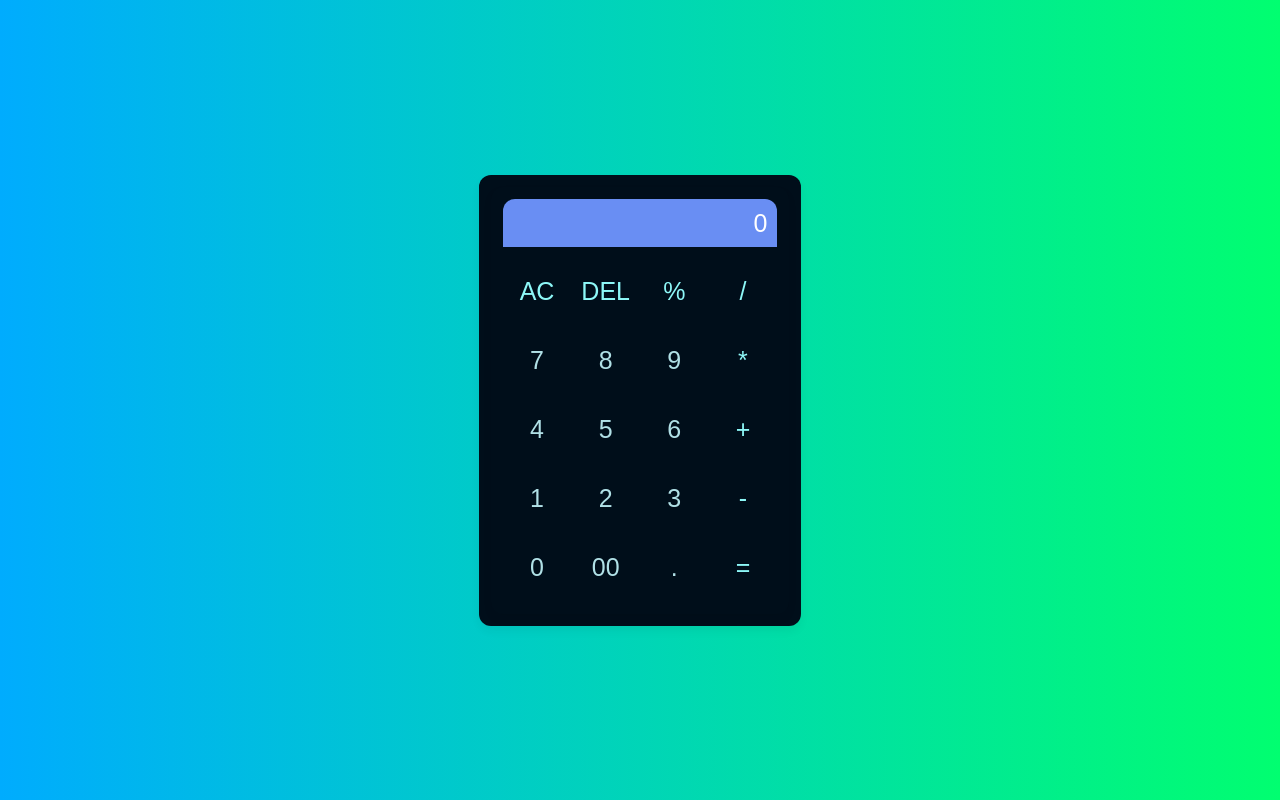
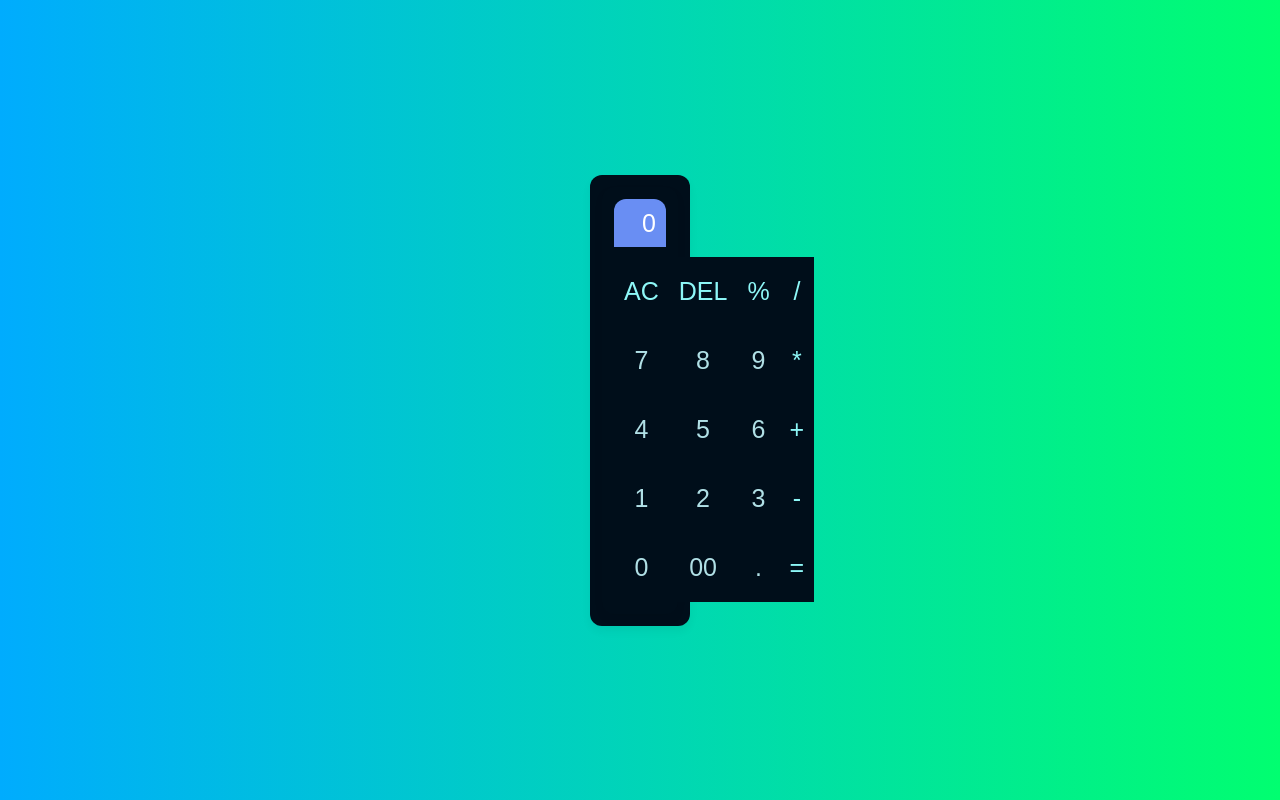
Before and after one commit to sudheerachl/calculator-mern, a React (Create React App) app: page / in a window 1280 px wide. Built offline with nearby package versions, Linux system fonts and the light colour scheme.

Commit message:
Update Calculator.css

```diff
--- a/src/Calculator.css
+++ b/src/Calculator.css
@@ -14,7 +14,7 @@ body {
 }
 
 .calculator {
-  max-width: 1000px;
+  max-width: 100px;
   width: 100%;
   border-radius: 12px;
   padding: 12px;
```
